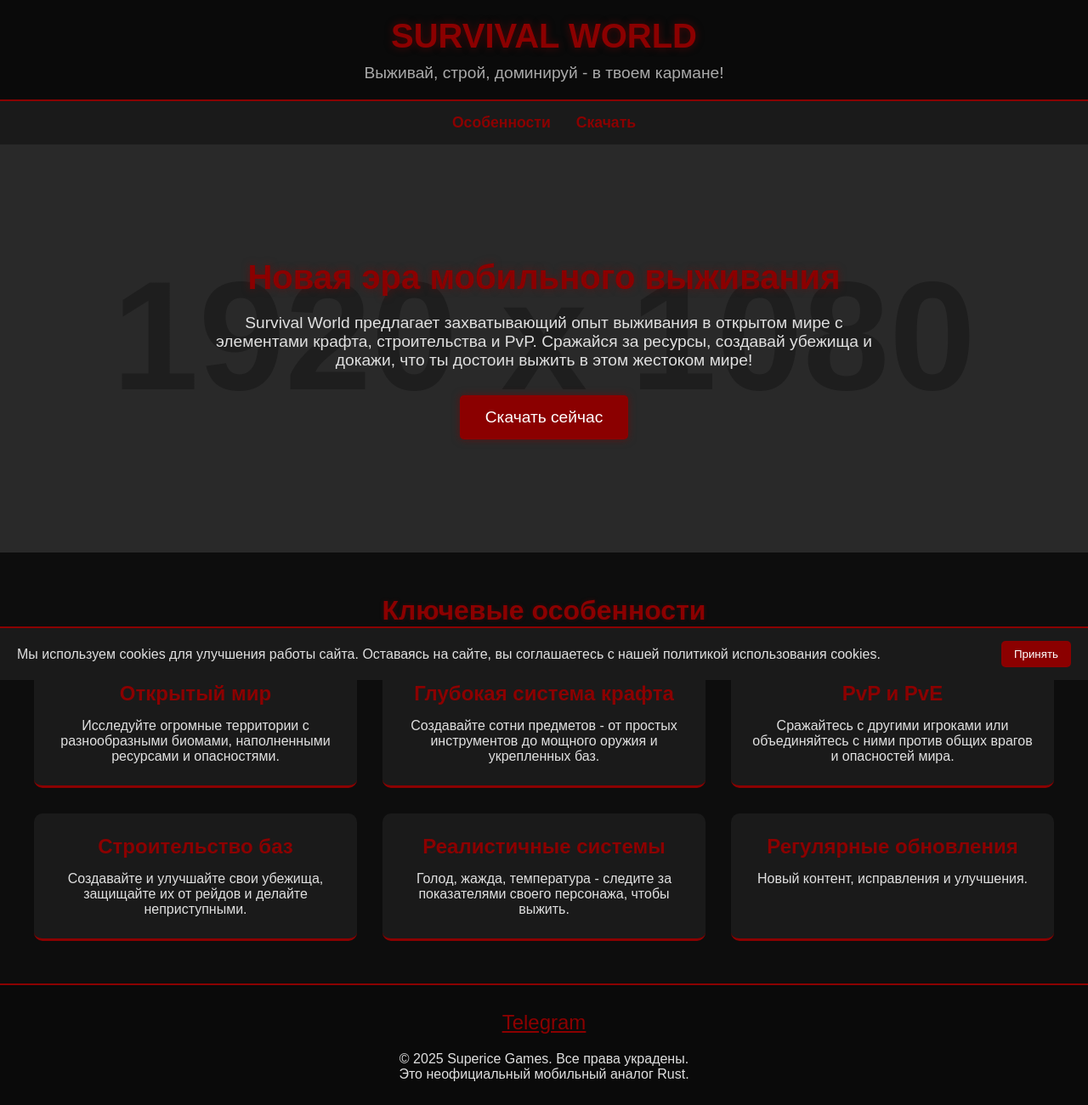
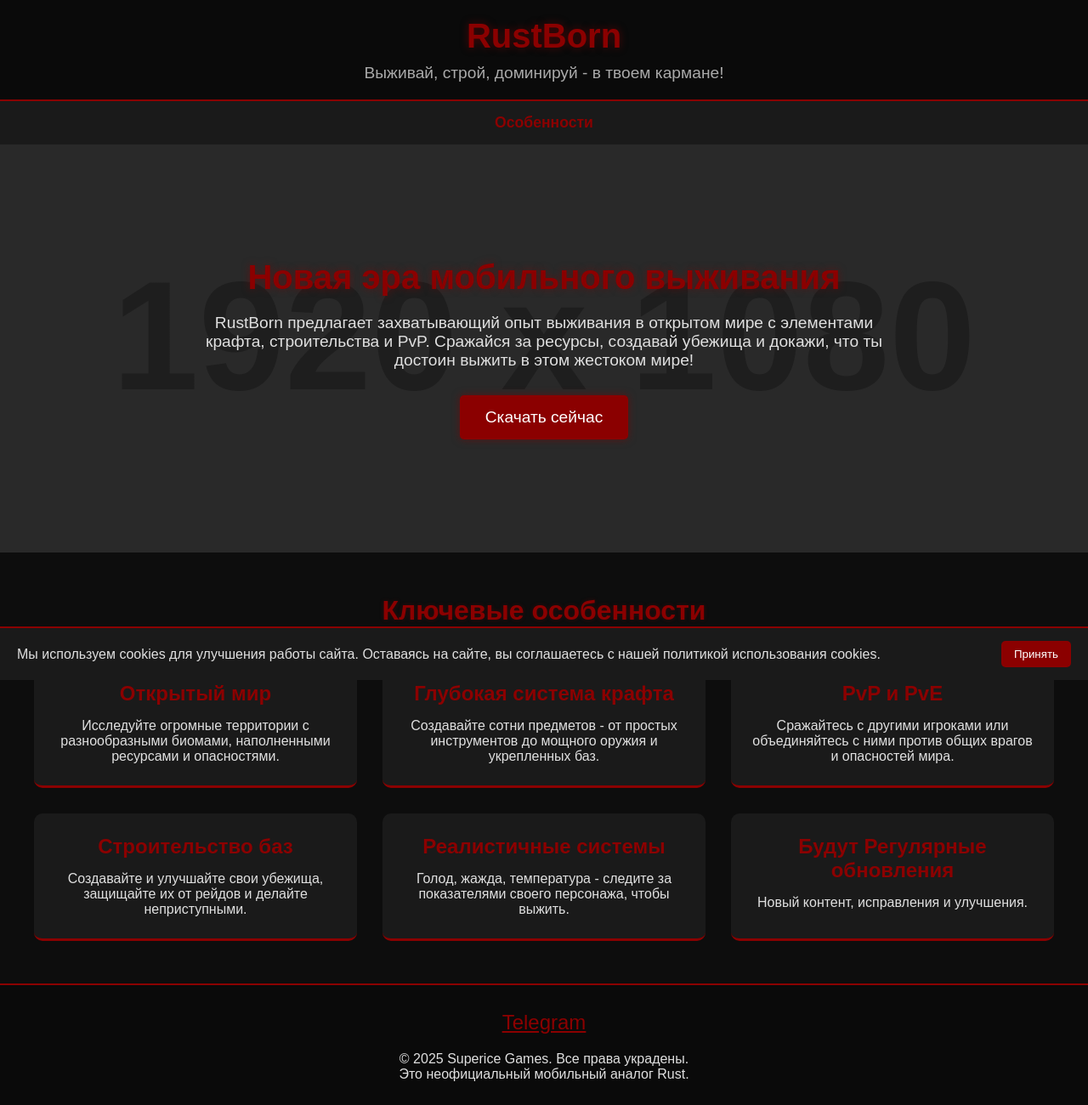
Before and after one commit to EgorikDev/RustBorn, a plain HTML site: page index.html in a window 1280 px wide. Shown: the whole page at 85% size. Drawn offline with Linux system fonts and the light colour scheme; placeholder pictures from the web are drawn by us.

Commit message:
Update index.html

```diff
--- a/index.html
+++ b/index.html
@@ -3,7 +3,7 @@
 <head>
     <meta charset="UTF-8">
     <meta name="viewport" content="width=device-width, initial-scale=1.0">
-    <title>Survival World - Мобильный аналог Rust</title>
+    <title>RustBorn - Мобильный аналог Rust</title>
     <style>
         * {
             margin: 0;
@@ -349,18 +349,17 @@
 </head>
 <body>
     <header>
-        <div class="logo">SURVIVAL WORLD</div>
+        <div class="logo">RustBorn</div>
         <div class="tagline">Выживай, строй, доминируй - в твоем кармане!</div>
     </header>
 
     <nav>
         <a href="#features">Особенности</a>
-        <a href="#download">Скачать</a>
     </nav>
 
     <section class="hero">
         <h1>Новая эра мобильного выживания</h1>
-        <p>Survival World предлагает захватывающий опыт выживания в открытом мире с элементами крафта, строительства и PvP. Сражайся за ресурсы, создавай убежища и докажи, что ты достоин выжить в этом жестоком мире!</p>
+        <p>RustBorn предлагает захватывающий опыт выживания в открытом мире с элементами крафта, строительства и PvP. Сражайся за ресурсы, создавай убежища и докажи, что ты достоин выжить в этом жестоком мире!</p>
         <button class="download-btn" id="downloadBtn">Скачать сейчас</button>
     </section>
 
@@ -388,7 +387,7 @@
                 <p>Голод, жажда, температура - следите за показателями своего персонажа, чтобы выжить.</p>
             </div>
             <div class="feature-card">
-                <h3>Регулярные обновления</h3>
+                <h3>Будут Регулярные обновления</h3>
                 <p>Новый контент, исправления и улучшения.</p>
             </div>
         </div>
@@ -771,4 +770,5 @@
         }
     </script>
 </body>
+
 </html>
```
